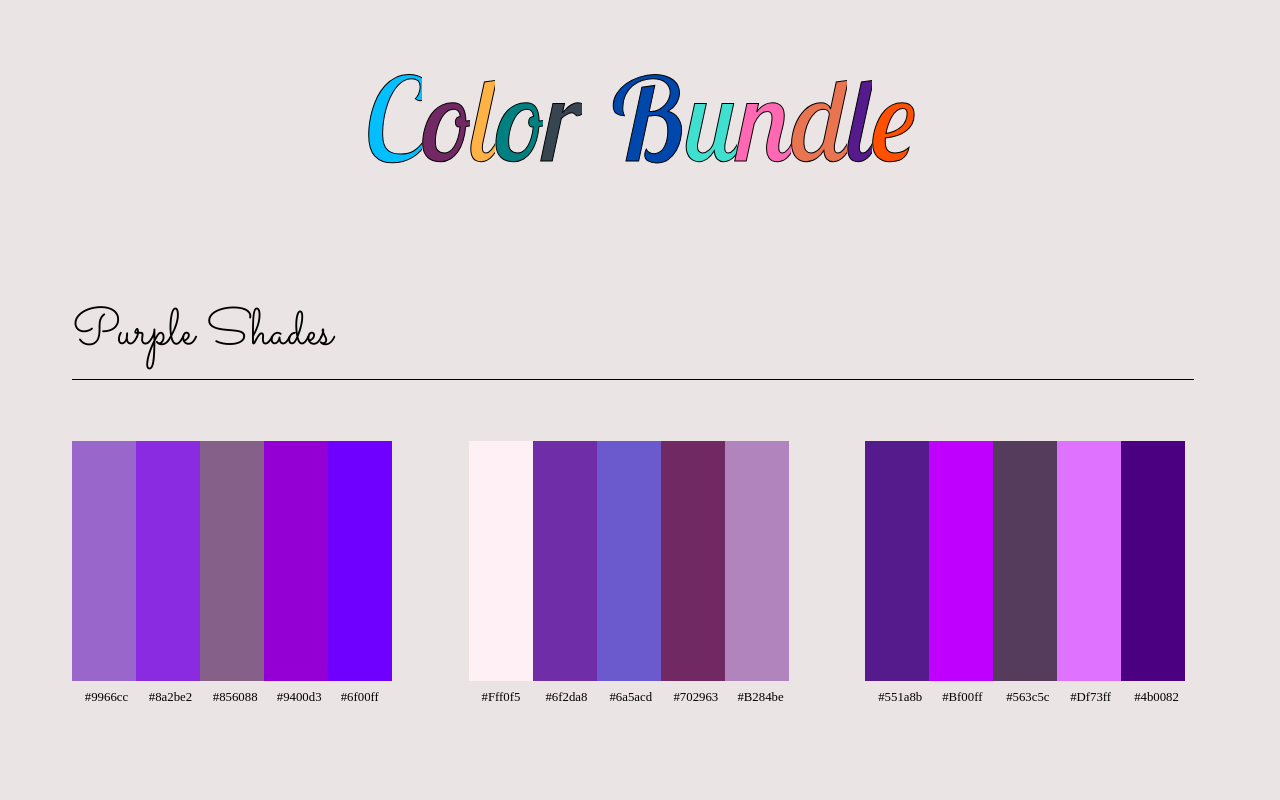
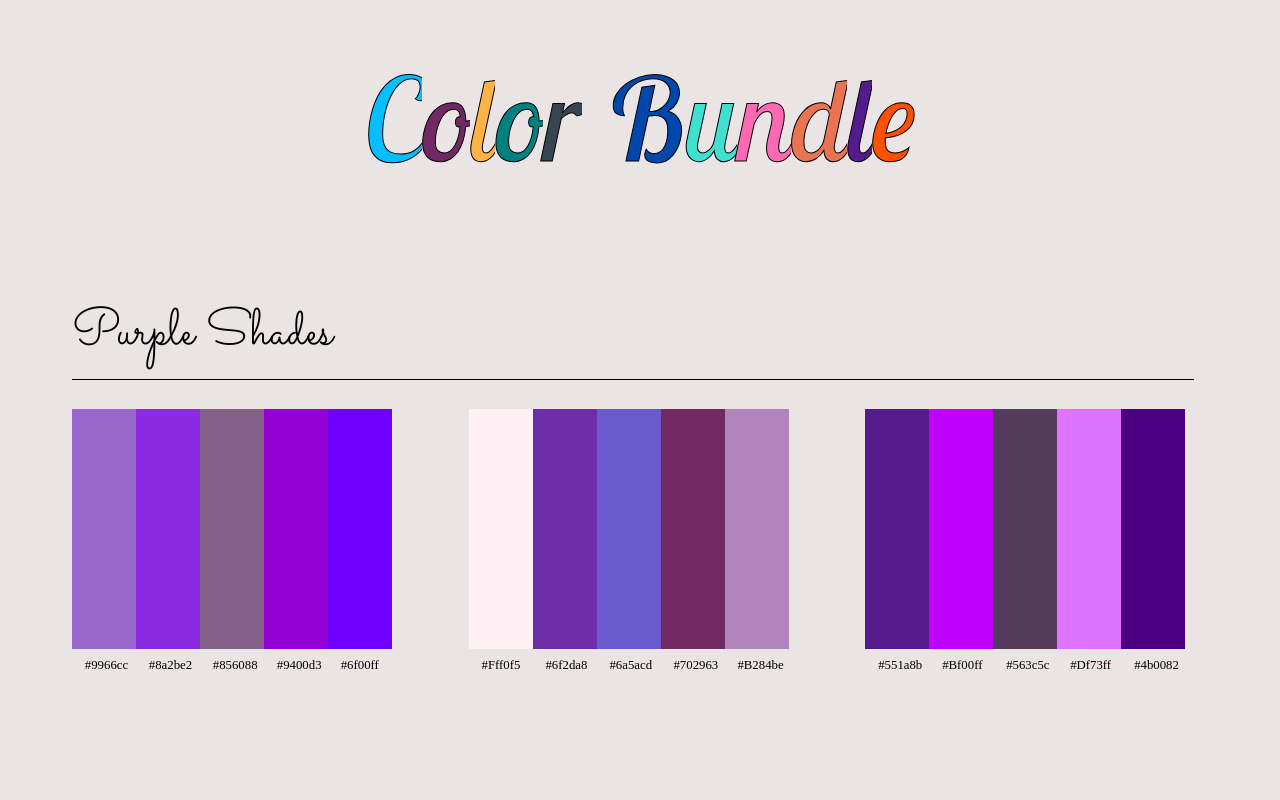
Before and after one commit to Vasundhara-Tiwari/ColorBundle, a React (Create React App) app: page / in a window 1280 px wide. Shown: the top 800 px of the page. Built offline with nearby package versions, Linux system fonts and the light colour scheme.

Commit message:
updating ui

```diff
--- a/src/Components/Bar.css
+++ b/src/Components/Bar.css
@@ -11,18 +11,20 @@
   line-height: 30vh;
   width: 3vw;
   height: 30vh;
-  margin-top: 5vh;
+  margin-top: 1vh;
   padding: 0vw 1vw 0vw 1vw;
   font-size: 1vw;
   transition: box-shadow 0.3s;
 }
 
 .main-bar__inner-bar span {
+  background-color: transparent;
   position: relative;
   bottom: -17vh;
 }
 .main-bar__inner-bar:hover {
   box-shadow: 0 0 25px rgba(0, 0, 0);
+  font-weight: 700;
 }
 
 @media screen and (max-width: 750px) {
```
